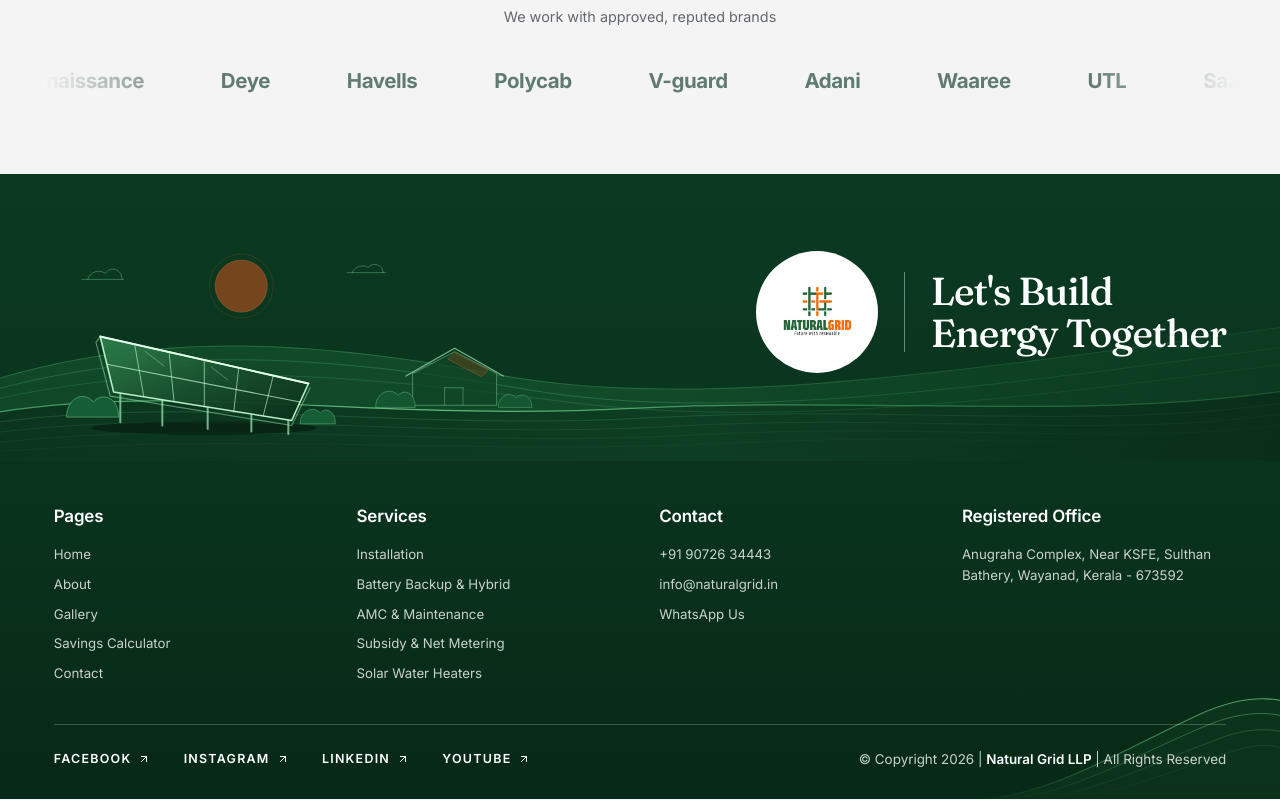
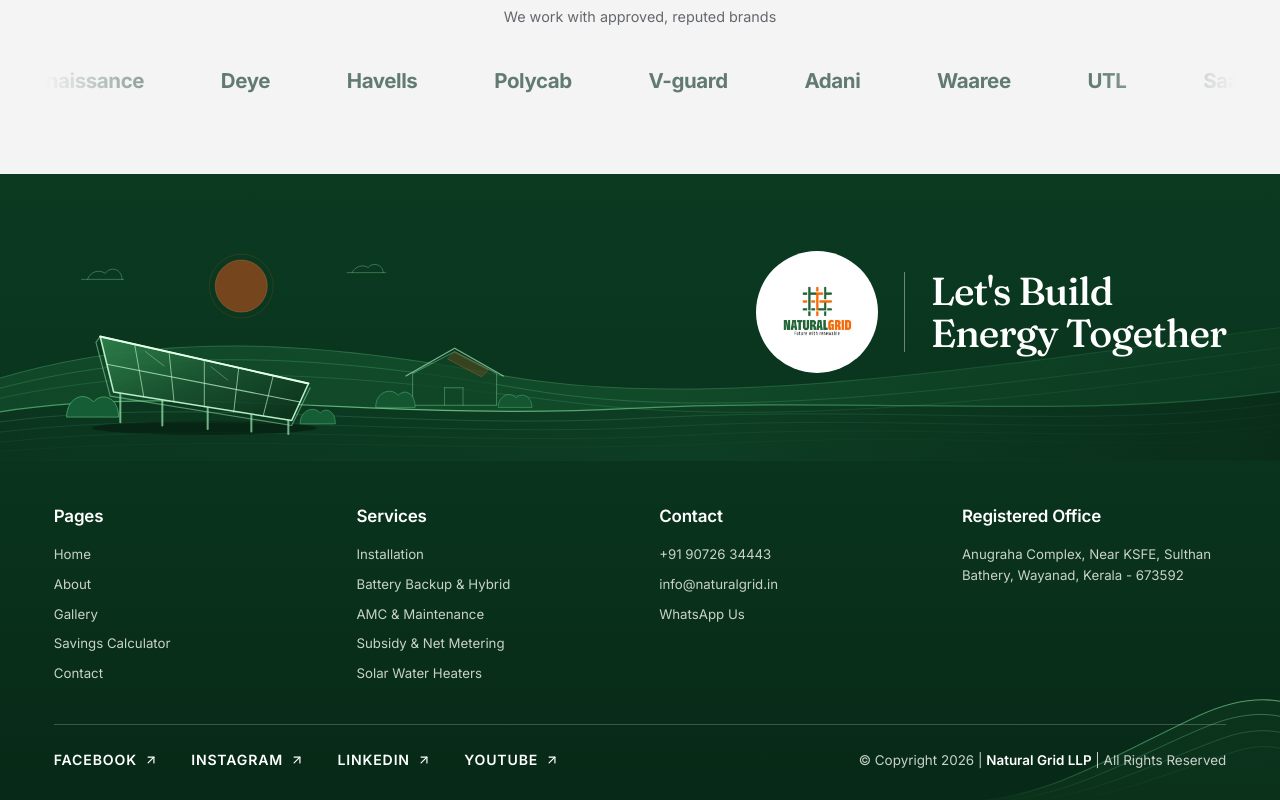
Before and after one commit to akashad123/naturalgrid, a React (Vite) app: page / in a window 1280 px wide. Shown: the part 3960-4760 px from the top of the page. Built offline with nearby package versions, Linux system fonts and the light colour scheme; no server answers; a web font is replaced by a local one.

Commit message:
Match footer social links font size to description scale

```diff
--- a/src/styles/index.css
+++ b/src/styles/index.css
@@ -1567,6 +1567,18 @@ html.lenis.lenis-smooth {
   margin-top: 0;
 }
 
+/* Match footer social links font size to body description scale */
+.footer-socials .social-link {
+  font-size: clamp(0.88rem, 1.05vw, 0.97rem);
+  letter-spacing: 0.06em;
+  line-height: 1.5;
+}
+
+.footer-socials .social-link svg {
+  width: 14px;
+  height: 14px;
+}
+
 .footer-copy {
   margin: 0;
 }
```
